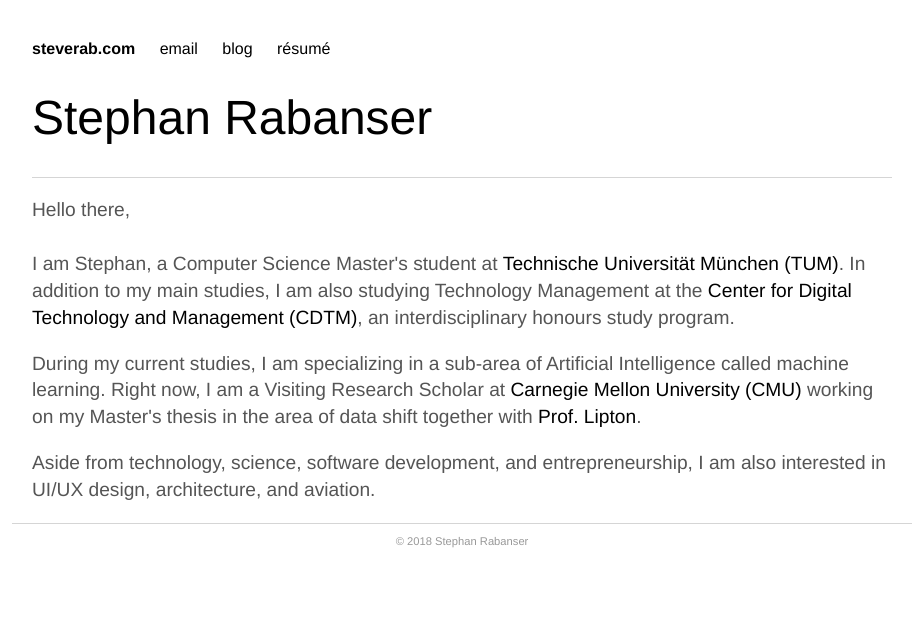
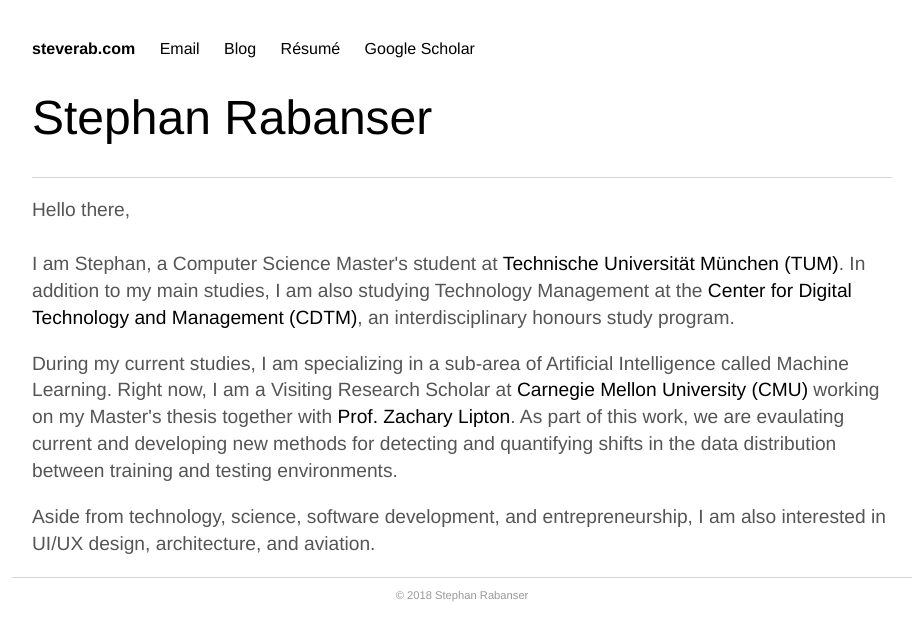
Before and after one commit to steverab/steverab.github.io, a Jekyll site: the page built from index.html, in a window 1280 px wide. Shown: the top 641 px of the page, without its empty margins (178-1101 px from the left). Built offline with Jekyll 4.4.1, drawn with Linux system fonts in a browser that asks for light colours.

Commit message:
Update homepage

```diff
--- a/_layouts/default.html
+++ b/_layouts/default.html
@@ -16,9 +16,10 @@
 			<nav>
 				<ul>
 					<li><a href="/"><b>steverab.com</b></a></li>
-					<li><a href="mailto:steve@steverab.com">email</a></li>
-					<li><a href="/blog/">blog</a></li>
-					<li><a href="/assets/resume.pdf">r&eacute;sum&eacute;</a></li>
+					<li><a href="mailto:steve@steverab.com">Email</a></li>
+					<li><a href="/blog/">Blog</a></li>
+					<li><a href="/assets/resume.pdf">R&eacute;sum&eacute;</a></li>
+					<li><a href="https://scholar.google.de/citations?user=Bfg1XBQAAAAJ&hl=en">Google Scholar</a></li>
 				</ul>
 			</nav>
 			{{ content }}
--- a/index.html
+++ b/index.html
@@ -7,6 +7,6 @@
 	<hr/>
 	<p>Hello there,<br/><br/>
 		I am Stephan, a Computer Science Master's student at <a href="http://www.tum.de/en/homepage/">Technische Universit&auml;t M&uuml;nchen (TUM)</a>. In addition to my main studies, I am also studying Technology Management at the <a href="http://cdtm.de/">Center for Digital Technology and Management (CDTM)</a>, an interdisciplinary honours study program.
-	<p>During my current studies, I am specializing in a sub-area of Artificial Intelligence called machine learning. Right now, I am a Visiting Research Scholar at <a href="http://cmu.edu/">Carnegie Mellon University (CMU)</a> working on my Master's thesis in the area of data shift together with <a href="http://zacklipton.com">Prof. Lipton</a>.</p>
+	<p>During my current studies, I am specializing in a sub-area of Artificial Intelligence called Machine Learning. Right now, I am a Visiting Research Scholar at <a href="http://cmu.edu/">Carnegie Mellon University (CMU)</a> working on my Master's thesis together with <a href="http://zacklipton.com">Prof. Zachary Lipton</a>. As part of this work, we are evaulating current and developing new methods for detecting and quantifying shifts in the data distribution between training and testing environments.</p>
 	<p>Aside from technology, science, software development, and entrepreneurship, I am also interested in UI/UX design, architecture, and aviation.</p>
 </div><!-- /.blurb -->
```
